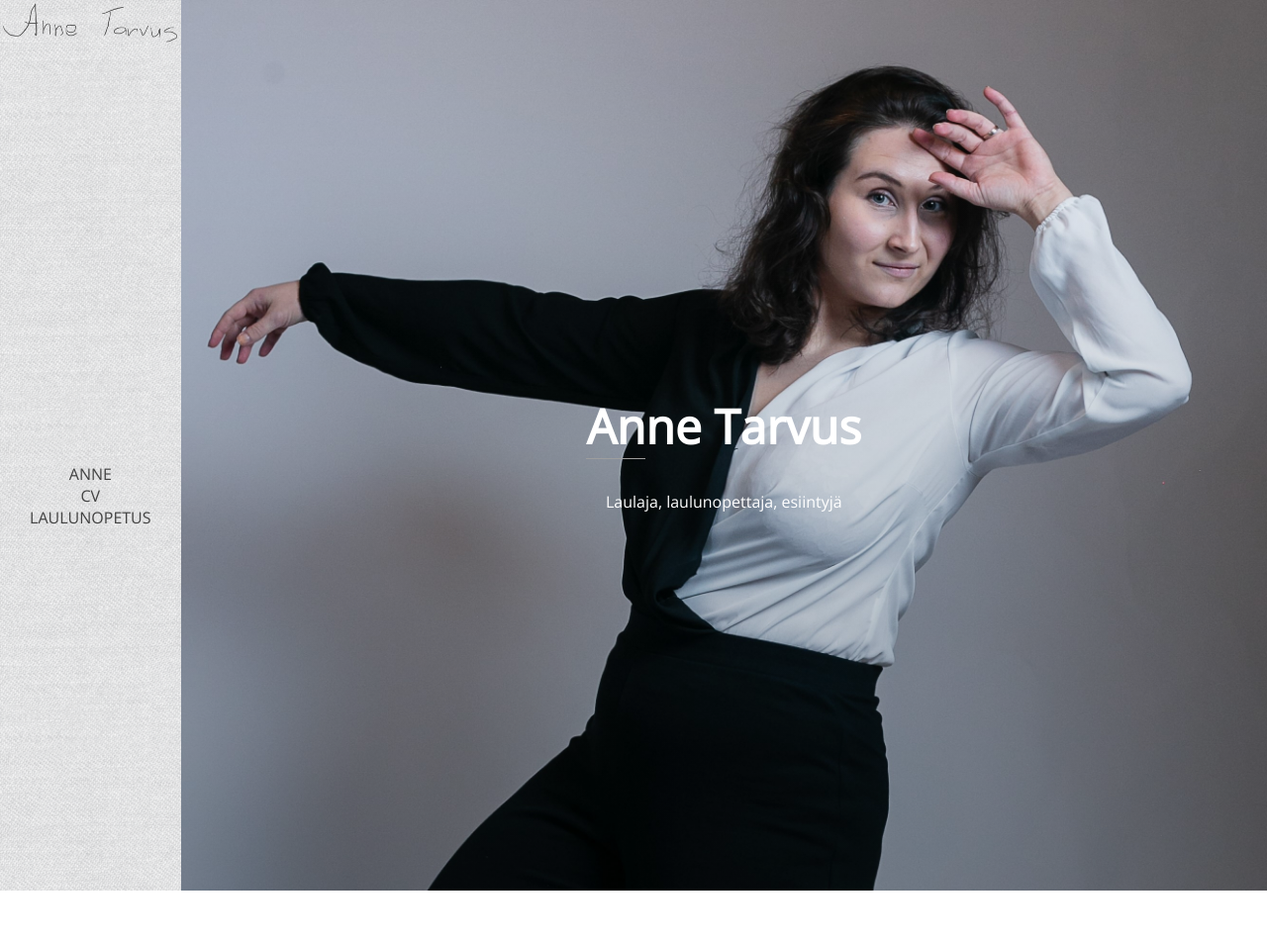
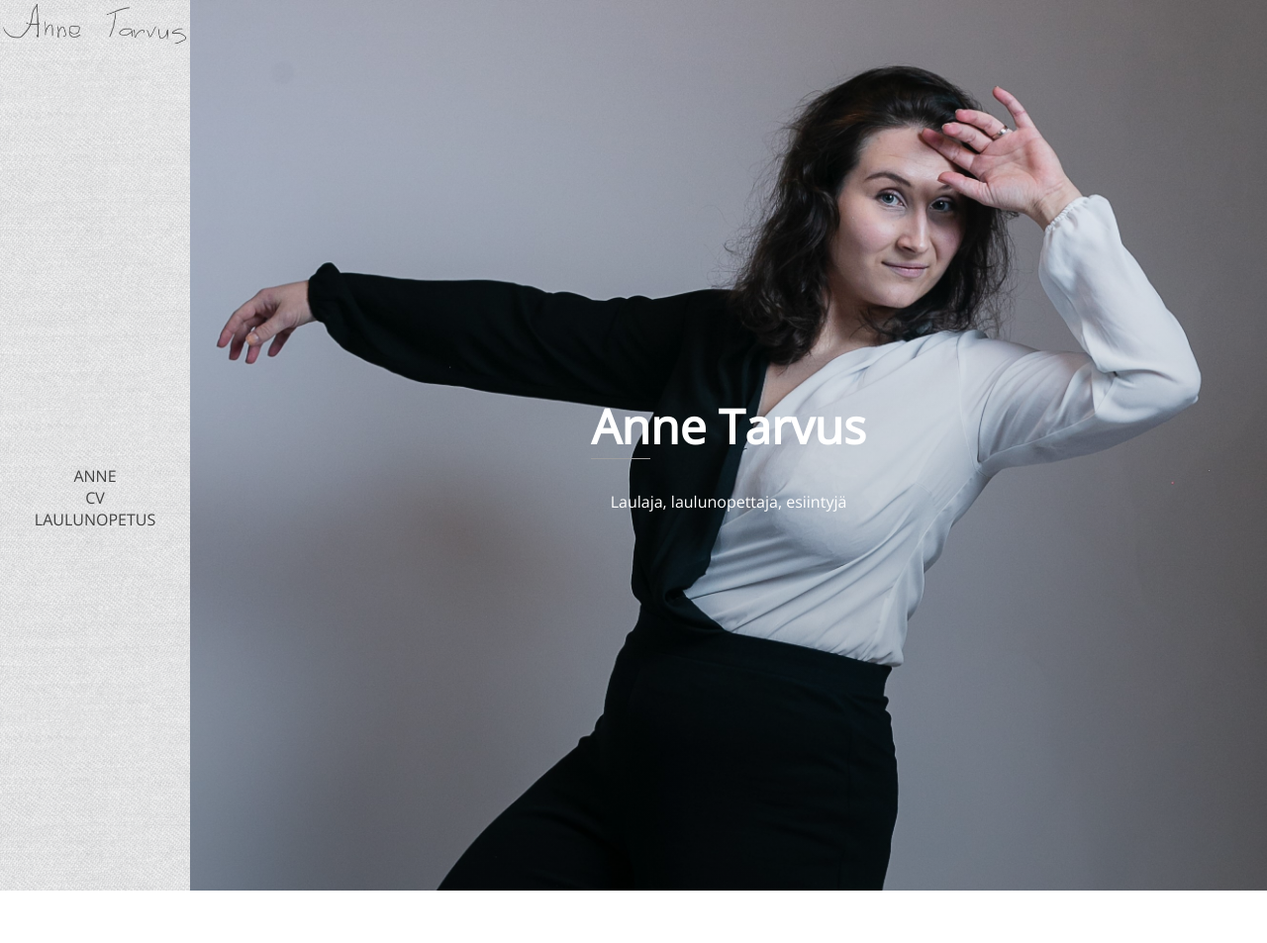
Before and after one commit to AnneTarvus/annetarvus.github.io, a Jekyll site: the page built from home.md, in a window 1280 px wide. Shown: the whole page at 99% size. Built offline with Jekyll 4.4.1, drawn with Linux system fonts in a browser that asks for light colours.

Commit message:
Fix sidebar size and hero text

```diff
--- a/_sass/main.scss
+++ b/_sass/main.scss
@@ -21,9 +21,9 @@ main {
 }
 
 aside {
-  flex-grow: 1;
+  flex-grow: 0;
   flex-shrink: 0;
-  flex-basis: 10%;
+  flex-basis: 15%;
   justify-content: space-between;
   flex-direction: column;
   background-image: url("../img/45degree_fabric.png");
@@ -81,6 +81,10 @@ aside {
   height: 100%;
 }
 
+.link {
+  margin: 8px;
+}
+
 a, a:visited {
   text-decoration: none;
   color: $bodyColor;
@@ -94,7 +98,7 @@ a, a:visited {
 h1 {
   font-size: 3rem;
 }
-h1:after {
+h1:not(.hero-header):after {
   content: "";
   display: block;
   height: 0.0625rem;
@@ -103,6 +107,27 @@ h1:after {
   left: 0;
   background: #9d9d9d;
 }
+
+.pictures {
+  flex-direction: column;
+}
+
+.pictures li {
+  float: left;
+  display: block;
+  margin: 0 0 1% 1%;
+  // width: 19%;
+  padding-bottom: 19%;
+  position: relative;
+}
+
+li img {
+  width: 10rem;
+  height: 10rem;
+  object-fit: cover;
+}
+
+
 
 @media (max-width: 500px) {
   .wrapper {
```
